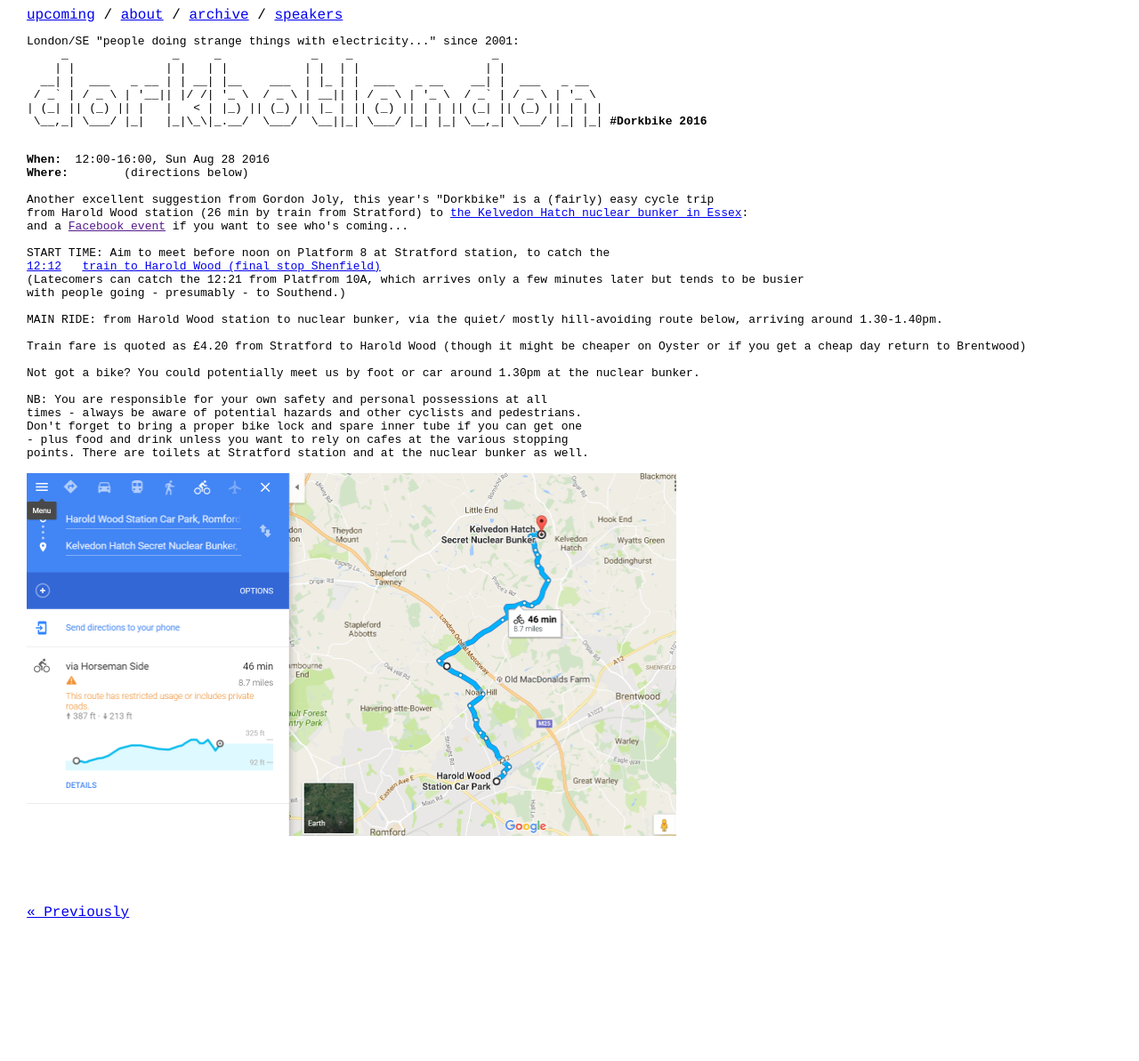
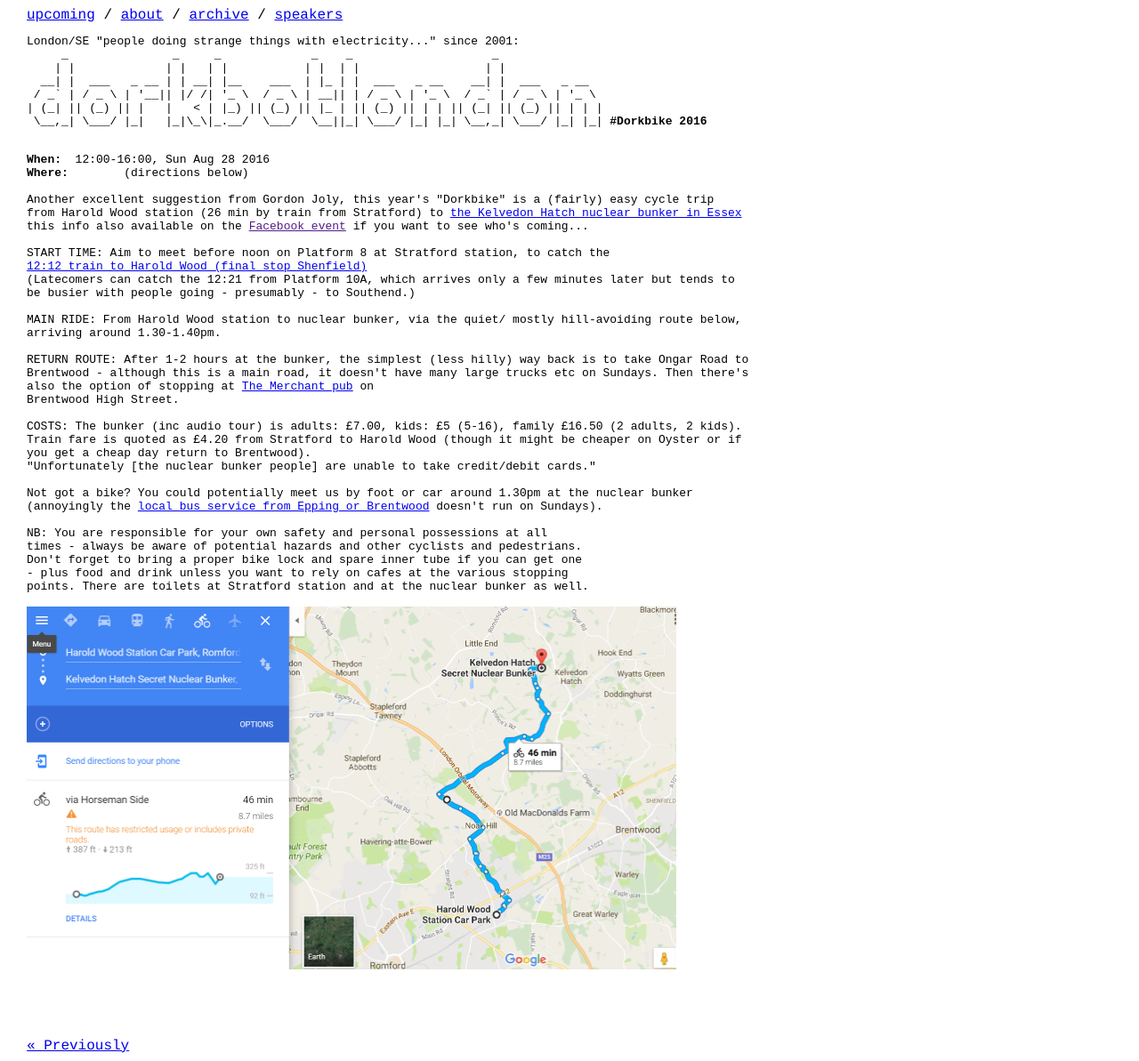
Before and after one commit to dorkbotlondon/dorkbotlondon.github.io, a Jekyll site: the page built from _posts/2016-08-28-dorkbike-2016.html, in a window 1280 px wide. Shown: the whole page at 89% size. Built offline with Jekyll 4.4.1, drawn with Linux system fonts in a browser that asks for light colours; Markdown is read by kramdown in place of the engine named in the settings; before the commit the page ends 1043 px from its top, so only the background shows below that.

Commit message:
Update 2016-08-28-dorkbike-2016.html

```diff
--- a/_posts/2016-08-28-dorkbike-2016.html
+++ b/_posts/2016-08-28-dorkbike-2016.html
@@ -7,19 +7,29 @@ where: dorkbike_2016
 ---
 
 Another excellent suggestion from Gordon Joly, this year's "Dorkbike" is a (fairly) easy cycle trip
-from Harold Wood station (26 min by train from Stratford) to <a href="http://www.secretnuclearbunker.com/secret-nuclear-bunker-admissions.php/">the Kelvedon Hatch nuclear bunker in Essex</a>:
-and a <a href="">Facebook event</a> if you want to see who's coming...
+from Harold Wood station (26 min by train from Stratford) to <a href="http://www.secretnuclearbunker.com/secret-nuclear-bunker-admissions.php/">the Kelvedon Hatch nuclear bunker in Essex</a>
+this info also available on the <a href="">Facebook event</a> if you want to see who's coming...
 
 START TIME: Aim to meet before noon on Platform 8 at Stratford station, to catch the
-<a href="http://ojp.nationalrail.co.uk/service/timesandfares/SRA/HRO/280816/1200/dep#outwardJump">12:12	train to Harold Wood (final stop Shenfield)</a>
-(Latecomers can catch the 12:21 from Platfrom 10A, which arrives only a few minutes later but tends to be busier
-with people going - presumably - to Southend.)
+<a href="http://ojp.nationalrail.co.uk/service/timesandfares/SRA/HRO/280816/1200/dep#outwardJump">12:12 train to Harold Wood (final stop Shenfield)</a>
+(Latecomers can catch the 12:21 from Platform 10A, which arrives only a few minutes later but tends to
+be busier with people going - presumably - to Southend.)
 
-MAIN RIDE: from Harold Wood station to nuclear bunker, via the quiet/ mostly hill-avoiding route below, arriving around 1.30-1.40pm.
+MAIN RIDE: From Harold Wood station to nuclear bunker, via the quiet/ mostly hill-avoiding route below,
+arriving around 1.30-1.40pm.
 
-Train fare is quoted as £4.20 from Stratford to Harold Wood (though it might be cheaper on Oyster or if you get a cheap day return to Brentwood)
+RETURN ROUTE: After 1-2 hours at the bunker, the simplest (less hilly) way back is to take Ongar Road to
+Brentwood - although this is a main road, it doesn't have many large trucks etc on Sundays. Then there's
+also the option of stopping at <a href="http://www.themerchantbrentwood.co.uk/">The Merchant pub</a> on
+Brentwood High Street.
 
-Not got a bike? You could potentially meet us by foot or car around 1.30pm at the nuclear bunker.
+COSTS: The bunker (inc audio tour) is adults: £7.00, kids: £5 (5-16), family £16.50 (2 adults, 2 kids).
+Train fare is quoted as £4.20 from Stratford to Harold Wood (though it might be cheaper on Oyster or if
+you get a cheap day return to Brentwood).
+"Unfortunately [the nuclear bunker people] are unable to take credit/debit cards."
+
+Not got a bike? You could potentially meet us by foot or car around 1.30pm at the nuclear bunker
+(annoyingly the <a href="http://www.ensignbus.com/route-21.html">local bus service from Epping or Brentwood</a> doesn't run on Sundays).
 
 NB: You are responsible for your own safety and personal possessions at all
 times - always be aware of potential hazards and other cyclists and pedestrians.
```
